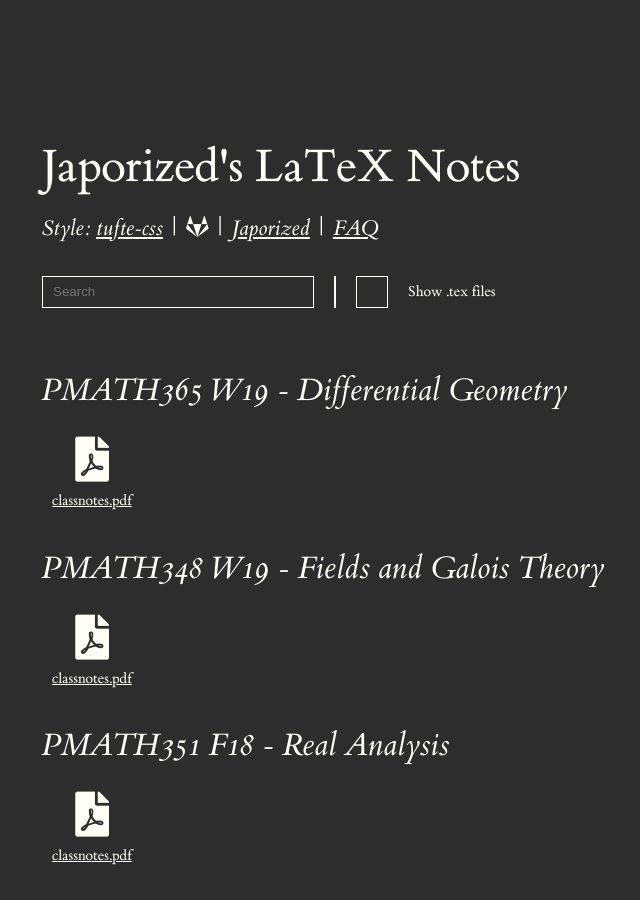
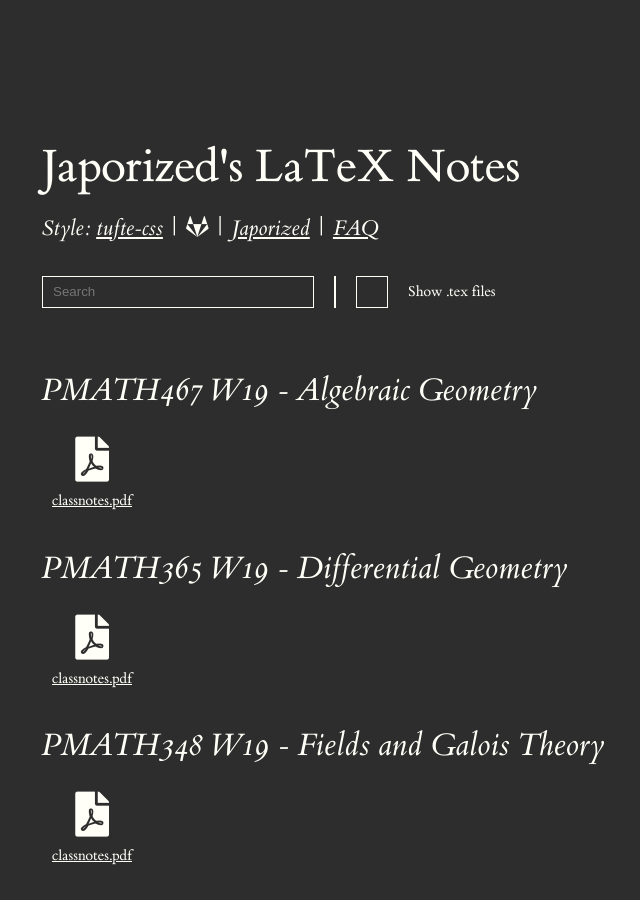
Before and after one commit to japorized/TeX_notes, a Jekyll site: the page built from index.md, in a window 1280 px wide and 900 px high. Shown: the whole window, without its empty margins (118-758 px from the left). Built offline with Jekyll 4.4.1, drawn with Linux system fonts in a browser that asks for light colours; nearby versions of some CDN libraries.

Commit message:
update files.yaml

```diff
--- a/_data/files.yaml
+++ b/_data/files.yaml
@@ -1,3 +1,10 @@
+- title: PMATH467 W19 - Algebraic Geometry
+  pdf:
+    - title: classnotes.pdf
+      src: ./PMATH467/classnotes.pdf
+  tex:
+    - title: classnotes.tex
+      src: ./PMAHT467/classnotes.tex
 - title: PMATH365 W19 - Differential Geometry
   pdf:
     - title: classnotes.pdf
@@ -5,7 +12,6 @@
   tex:
     - title: classnotes.tex
       src: ./PMATH365/classnotes.tex
-
 - title: PMATH348 W19 - Fields and Galois Theory
   pdf:
     - title: classnotes.pdf
@@ -13,7 +19,6 @@
   tex:
     - title: classnotes.tex
       src: ./PMATH348/classnotes.tex
-
 - title: PMATH351 F18 - Real Analysis
   pdf:
     - title: classnotes.pdf
@@ -21,7 +26,6 @@
   tex:
     - title: classnotes.tex
       src: ./PMATH351F18/classnotes.tex
-
 - title: PMATH733/433 F18 - Model Theory and Set Theory
   pdf:
     - title: classnotes.pdf
@@ -37,7 +41,6 @@
   tex:
     - title: classnotes.tex
       src: ./ACTSC431/classnotes.tex
-
 - title: PMATH347 S18 - Groups and Rings
   pdf:
   - title: classnotes.pdf
@@ -127,14 +130,12 @@
     src: ./PMATH351S18/lectures/lec34.tex
   - title: lec35.tex
     src: ./PMATH351S18/lectures/lec35.tex
-
 - title: Learning Haskell
   pdf:
   - title: learningnotes.pdf
     src: ./LearningHaskell/learningnotes.pdf
   - title: learningnotes.tex
     src: ./LearningHaskell/learningnotes.tex
-
 - title: STAT330 S18 - Mathematical Statistics
   pdf:
   - title: classnotes.pdf
@@ -144,7 +145,6 @@
   tex:
   - title: classnotes.tex
     src: ./STAT330S18/classnotes.tex
-
 - title: JAPAN201R S18 - Year 2 Japanese
   pdf:
   - title: readingnotes.pdf
@@ -158,7 +158,6 @@
     src: ./JAPAN201RS18/readingnotes.tex
   - title: vocabsheet.tex
     src: ./JAPAN201RS18/vocabsheet/vocabsheet.tex
-
 - title: PMATH352 W18 - Complex Analysis
   pdf:
   - title: classnotes.pdf
@@ -174,7 +173,6 @@
     src: ./PMATH352W18/classnotes-white.pdf
   - title: cheatsheet.tex
     src: ./PMATH352W18/cheatsheet/cheatsheet.tex
-
 - title: STAT333 W17 - Applied Probability
   pdf:
   - title: classnotes.pdf
@@ -182,7 +180,6 @@
   tex:
   - title: classnotes.tex
     src: ./STAT333/classnotes.tex
-
 - title: PMATH333 W17 - Intro to Real Analysis
   pdf:
   - title: pmath333_defns_thms.pdf
@@ -194,7 +191,6 @@
     src: ./PMATH333/pmath333_defns_thms.tex
   - title: final_review.pdf
     src: ./PMATH333/final_review.tex
-
 - title: MATH239 W17 - Intro to Combinatorics
   pdf:
   - title: defn_thm.pdf
```
Also changed, not shown: 3 other files.
